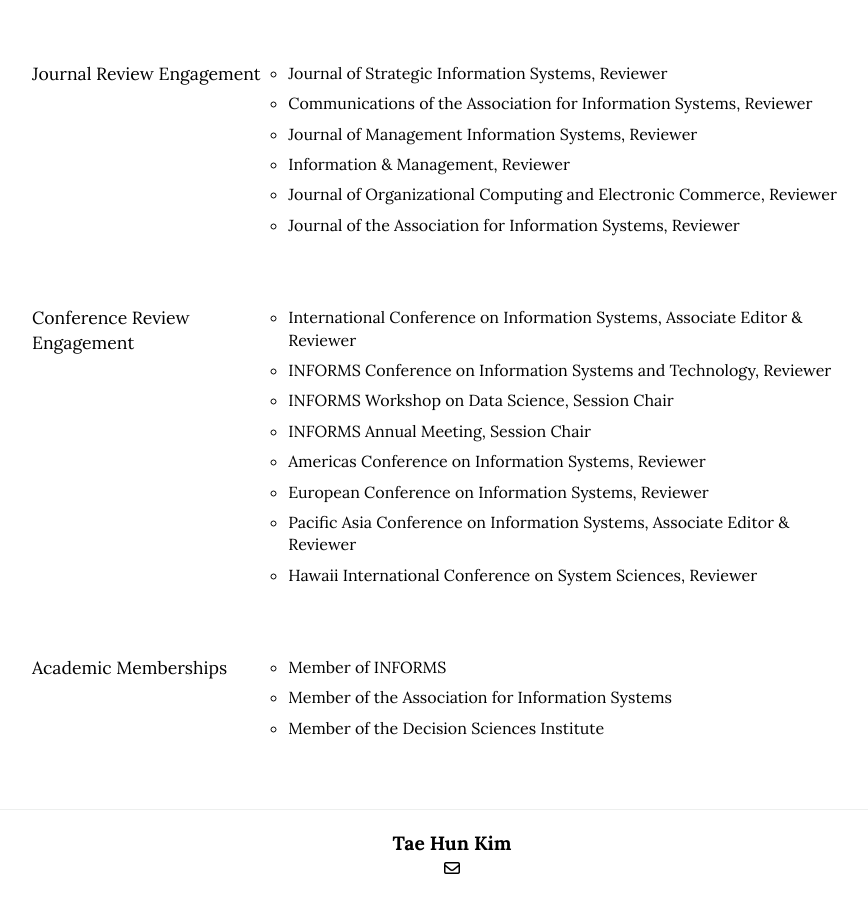
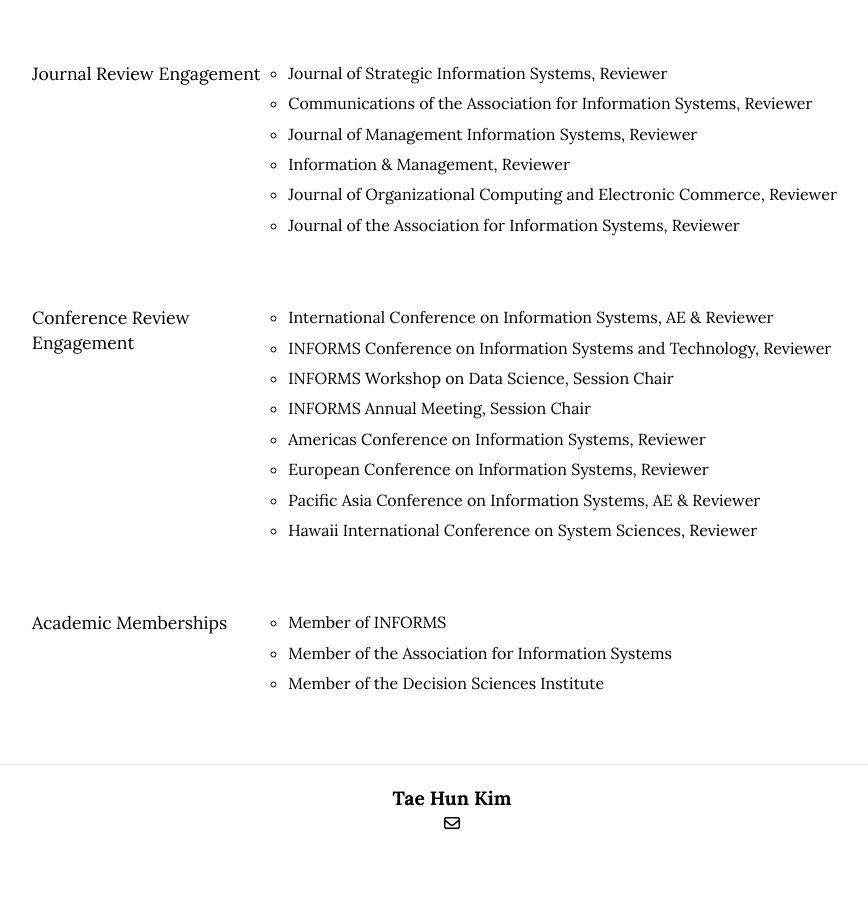
Before and after one commit to istaehun/taehun, a Jekyll site: the page built from engagement.html, in a window 1280 px wide and 900 px high, scrolled down 1680 px. Shown: the whole window, without its empty margins (188-1056 px from the left). Built offline with Jekyll 4.4.1, drawn with Linux system fonts in a browser that asks for light colours; nearby versions of some CDN libraries; after the commit the page ends 2535 px from its top, so only the background shows below that.

Commit message:
Update engagement.yml

```diff
--- a/_data/engagement.yml
+++ b/_data/engagement.yml
@@ -44,13 +44,13 @@ engagements:
   -
     title: Conference Review Engagement
     list:
-      - "International Conference on Information Systems, Associate Editor & Reviewer"
+      - "International Conference on Information Systems, AE & Reviewer"
       - "INFORMS Conference on Information Systems and Technology, Reviewer"
       - "INFORMS Workshop on Data Science, Session Chair"
       - "INFORMS Annual Meeting, Session Chair"
       - "Americas Conference on Information Systems, Reviewer"
       - "European Conference on Information Systems, Reviewer"
-      - "Pacific Asia Conference on Information Systems, Associate Editor & Reviewer"
+      - "Pacific Asia Conference on Information Systems, AE & Reviewer"
       - "Hawaii International Conference on System Sciences, Reviewer"
   -
     title: Academic Memberships
```
